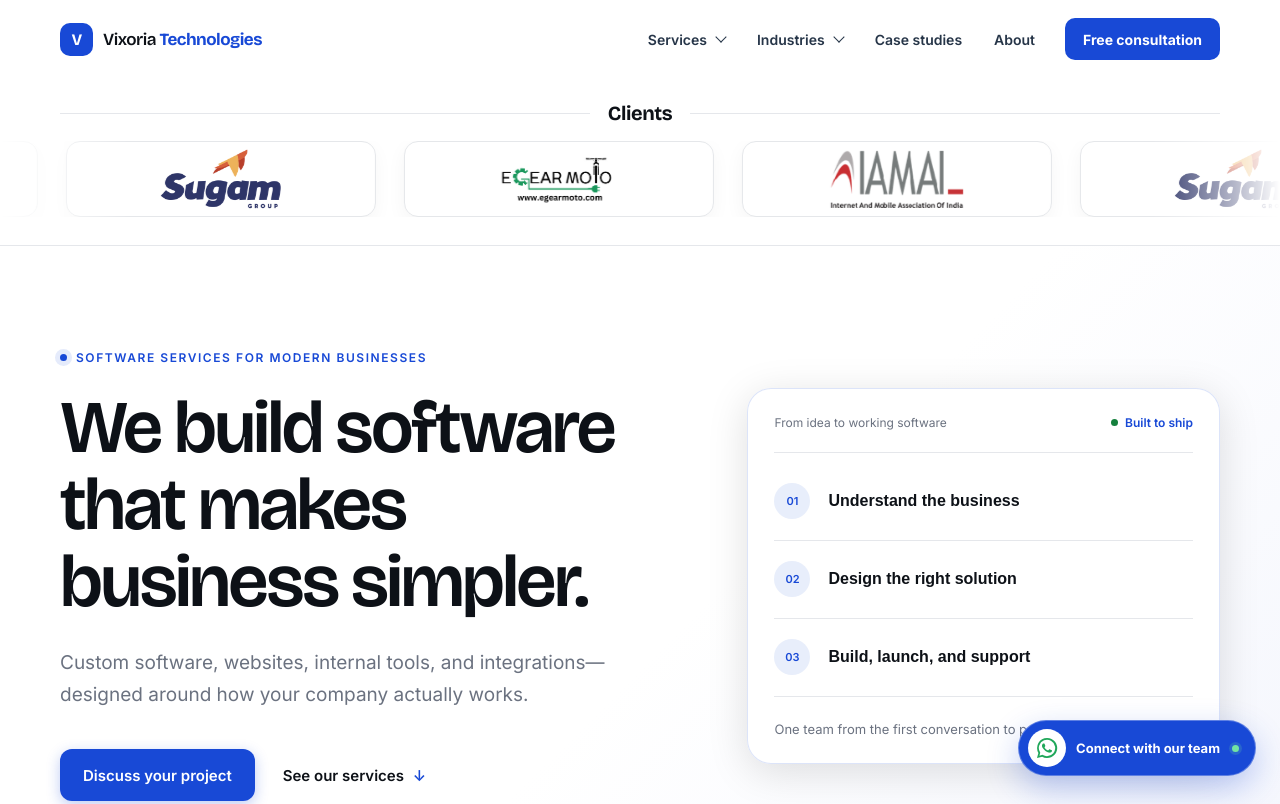
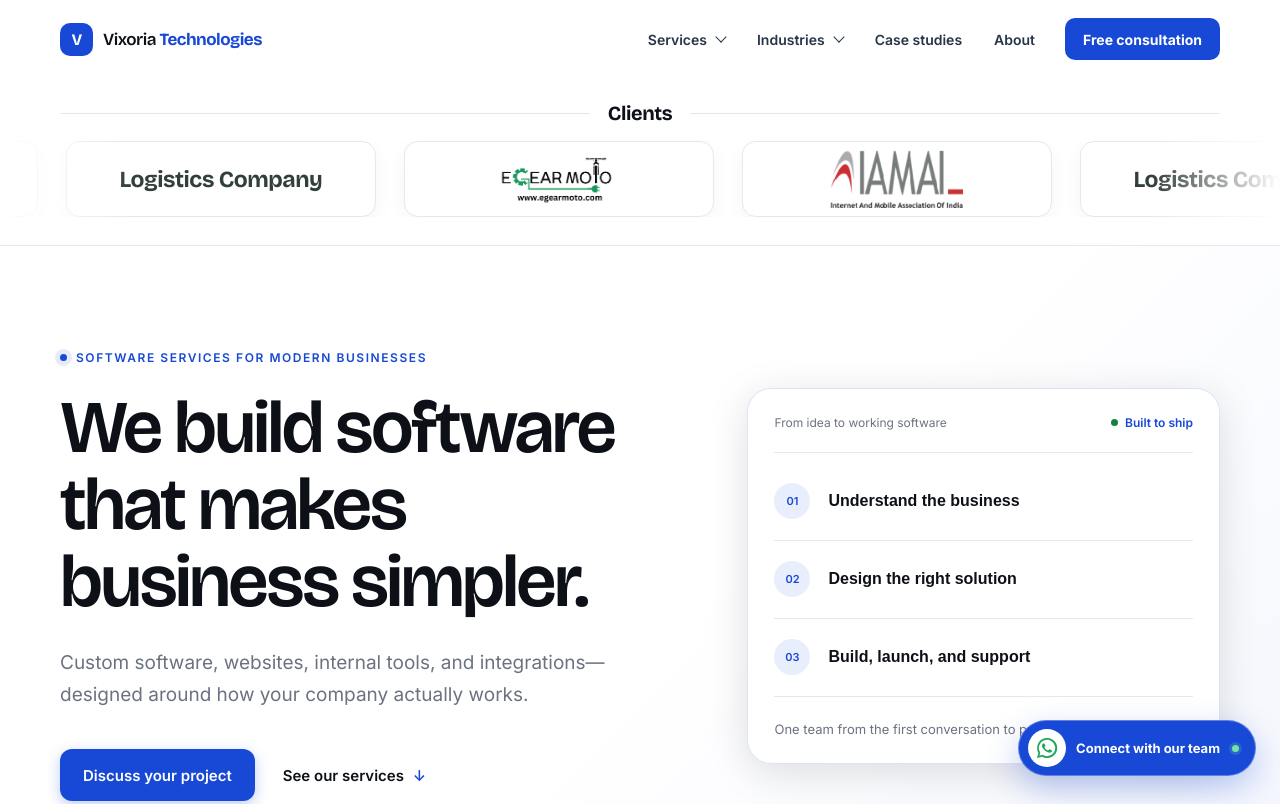
Before and after one commit to vijitpanwar44/vixoriatechnologies, a website: page index.html in a window 1280 px wide. Shown: the top 804 px of the page. Drawn offline with nearby package versions, Linux system fonts and the light colour scheme.

Commit message:
Replace Sugam client branding with logistics label

```diff
--- a/index.html
+++ b/index.html
@@ -35,22 +35,22 @@
         <div class="client-track">
           <div class="client-set">
             <a class="client-logo iamai" href="https://www.iamai.in/" target="_blank" rel="noopener noreferrer" aria-label="Visit IAMAI website"><img src="assets/iamai-logo.png" alt="IAMAI" /></a>
-            <a class="client-logo sugam" href="https://www.sugamgroup.com/" target="_blank" rel="noopener noreferrer" aria-label="Visit Sugam Group website"><img src="assets/sugam-logo-alt.png" alt="Sugam Group" /></a>
+            <span class="client-logo logistics">Logistics Company</span>
             <a class="client-logo egear" href="https://www.egearmoto.com/" target="_blank" rel="noopener noreferrer" aria-label="Visit EGearMoto website"><img src="assets/egearmoto-logo.png" alt="EGearMoto" /></a>
           </div>
           <div class="client-set" aria-hidden="true">
             <a class="client-logo iamai" href="https://www.iamai.in/" target="_blank" rel="noopener noreferrer" tabindex="-1"><img src="assets/iamai-logo.png" alt="" /></a>
-            <a class="client-logo sugam" href="https://www.sugamgroup.com/" target="_blank" rel="noopener noreferrer" tabindex="-1"><img src="assets/sugam-logo-alt.png" alt="" /></a>
+            <span class="client-logo logistics">Logistics Company</span>
             <a class="client-logo egear" href="https://www.egearmoto.com/" target="_blank" rel="noopener noreferrer" tabindex="-1"><img src="assets/egearmoto-logo.png" alt="" /></a>
           </div>
           <div class="client-set" aria-hidden="true">
             <a class="client-logo iamai" href="https://www.iamai.in/" target="_blank" rel="noopener noreferrer" tabindex="-1"><img src="assets/iamai-logo.png" alt="" /></a>
-            <a class="client-logo sugam" href="https://www.sugamgroup.com/" target="_blank" rel="noopener noreferrer" tabindex="-1"><img src="assets/sugam-logo-alt.png" alt="" /></a>
+            <span class="client-logo logistics">Logistics Company</span>
             <a class="client-logo egear" href="https://www.egearmoto.com/" target="_blank" rel="noopener noreferrer" tabindex="-1"><img src="assets/egearmoto-logo.png" alt="" /></a>
           </div>
           <div class="client-set" aria-hidden="true">
             <a class="client-logo iamai" href="https://www.iamai.in/" target="_blank" rel="noopener noreferrer" tabindex="-1"><img src="assets/iamai-logo.png" alt="" /></a>
-            <a class="client-logo sugam" href="https://www.sugamgroup.com/" target="_blank" rel="noopener noreferrer" tabindex="-1"><img src="assets/sugam-logo-alt.png" alt="" /></a>
+            <span class="client-logo logistics">Logistics Company</span>
             <a class="client-logo egear" href="https://www.egearmoto.com/" target="_blank" rel="noopener noreferrer" tabindex="-1"><img src="assets/egearmoto-logo.png" alt="" /></a>
           </div>
         </div>
--- a/styles.css
+++ b/styles.css
@@ -72,10 +72,10 @@ h1 { max-width: 720px; margin-bottom: 26px; font-size: clamp(48px, 5.8vw, 78px);
 }
 .client-set { display: flex; align-items: center; flex-shrink: 0; }
 .client-logo { width: 310px; height: 76px; margin-right: 28px; display: flex; align-items: center; justify-content: center; gap: 11px; color: #30403a; background: #fff; border: 1px solid var(--line); border-radius: 14px; box-shadow: 0 6px 20px rgba(13,17,23,.045); text-decoration: none; filter: saturate(.78); transition: border-color .2s, box-shadow .2s, filter .2s, transform .2s; }
-.client-logo:hover { border-color: #bdc9eb; box-shadow: 0 10px 28px rgba(24,73,214,.1); filter: none; transform: translateY(-2px); }
+.client-logo[href]:hover { border-color: #bdc9eb; box-shadow: 0 10px 28px rgba(24,73,214,.1); filter: none; transform: translateY(-2px); }
 .client-logo img { width: auto; object-fit: contain; }
 .client-logo.iamai img { max-width: 180px; max-height: 58px; }
-.client-logo.sugam img { max-width: 174px; max-height: 60px; }
+.client-logo.logistics { font-family: "Bricolage Grotesque", "Inter", sans-serif; font-size: 23px; font-weight: 700; letter-spacing: -.02em; }
 .client-logo.egear img { max-width: 196px; max-height: 58px; }
 @keyframes marquee { to { transform: translateX(-25%); } }
 
@@ -188,7 +188,7 @@ footer { padding: 30px 0; border-top: 1px solid var(--line); background: white;
   .client-band .section-label { font-size: 17px; }
   .client-logo { width: 250px; height: 68px; margin-right: 16px; }
   .client-logo.iamai img { max-width: 155px; max-height: 50px; }
-  .client-logo.sugam img { max-width: 150px; max-height: 52px; }
+  .client-logo.logistics { font-size: 20px; }
   .client-logo.egear img { max-width: 174px; max-height: 50px; }
   .section { padding: 82px 0; }
   .section-heading, .about-grid, .contact-shell { grid-template-columns: 1fr; gap: 34px; }
```
